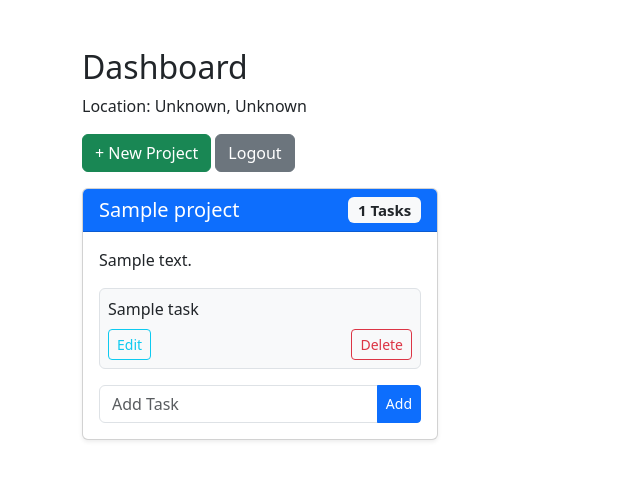
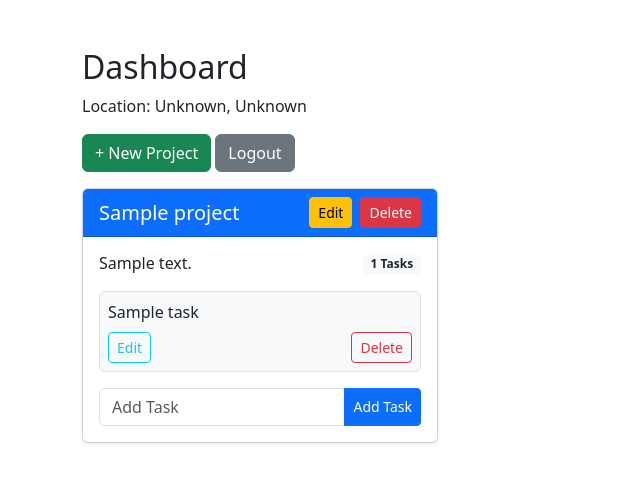
Before and after one commit to mudashir123/projectmanagement, a CodeIgniter app: page /project-management/projects in a window 1280 px wide. Shown: the top 483 px of the page, without its empty margins (0-640 px from the left). Run offline with CodeIgniter, Linux system fonts and the light colour scheme; the visitor is signed in with stand-in values (Sample User, id 1); tables that the repository leaves empty or names only in its code hold one stand-in row (values such as "Sample post").

Commit message:
added backbutton to pages

```diff
--- a/application/views/dashboard/index.php
+++ b/application/views/dashboard/index.php
@@ -20,17 +20,33 @@
         <div class="col-md-4">
             <div class="card mb-4 shadow-sm">
                 <div class="card-header bg-primary text-white">
-                    <h5 class="mb-0 d-flex justify-content-between align-items-center">
+                    <h5 class="mb-0 d-flex align-items-center">
                         <?= $project->title ?>
-                        <span class="badge bg-light text-dark"><?php
-                        $CI =& get_instance();
-                        $CI->load->model('Task_model');
-                        echo count($CI->Task_model->getByProject($project->id)) ?>
-                            Tasks</span>
+                        <div class="ms-auto">
+                            <a href="<?= base_url('projects/edit/'.$project->id) ?>"
+                                class="btn btn-sm btn-warning">Edit</a>
+                            <a href="<?= base_url('projects/delete/' . $project->id) ?>"
+                                class="btn btn-sm btn-danger float-end ms-2"
+                                onclick="return confirm('Are you sure you want to delete this project?')">Delete</a>
+                        </div>
+
                     </h5>
                 </div>
                 <div class="card-body">
-                    <p><?= $project->description ?></p>
+                    <h6 class="mb-0 d-flex align-items-center">
+                        <?= $project->description ?>
+                        <div class="ms-auto">
+                            <span class="badge bg-light text-dark"><?php
+                                $CI =& get_instance();
+                                $CI->load->model('Task_model');
+                                echo count($CI->Task_model->getByProject($project->id)) ?>
+                                Tasks
+                            </span>
+                        </div>
+
+                    </h6>
+                    <p></p>
+
                     <?php
                     $CI =& get_instance();
                     $CI->load->model('Task_model');
@@ -46,7 +62,9 @@
                                 <button class="btn btn-sm btn-outline-info edit-task">Edit</button>
                                 <button class="btn btn-sm btn-success save-task d-none">Save</button>
                                 <a href="<?= base_url('tasks/delete/'.$task->id) ?>"
-                                    class="btn btn-sm btn-outline-danger">Delete</a>
+                                    class="btn btn-sm btn-outline-danger"
+                                    onclick="return confirm('Are you sure you want to delete this task?')">Delete</a>
+
                             </div>
                         </div>
 
@@ -57,7 +75,7 @@
                         <div class="input-group">
                             <input type="text" name="title" class="form-control" placeholder="Add Task" required>
                             <input type="hidden" name="project_id" value="<?= $project->id ?>">
-                            <button class="btn btn-sm btn-primary">Add</button>
+                            <button class="btn btn-sm btn-primary">Add Task</button>
                         </div>
                     </form>
                 </div>
--- a/application/views/projects/create.php
+++ b/application/views/projects/create.php
@@ -9,6 +9,7 @@
 </head>
 
 <body class="container mt-5">
+    <a href="javascript:history.back()" class="btn btn-secondary mt-3">← Back</a>
     <h2>Create Project</h2>
     <form method="post" action="<?= base_url('projects/store') ?>">
         <div class="mb-3">
--- a/application/views/projects/edit.php
+++ b/application/views/projects/edit.php
@@ -9,6 +9,7 @@
 </head>
 
 <body class="container mt-5">
+    <a href="javascript:history.back()" class="btn btn-secondary mt-3">← Back</a>
     <h2>Edit Project</h2>
     <form method="post" action="<?= base_url('projects/update/'.$project->id) ?>">
         <div class="mb-3">
```
Also changed, not shown: application/controllers/Dashboard.php (+5 -2 lines), README.md (added).
